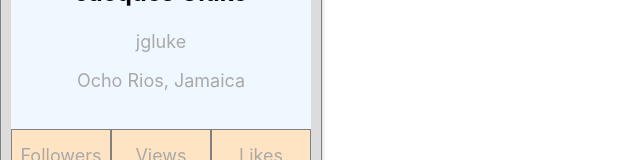
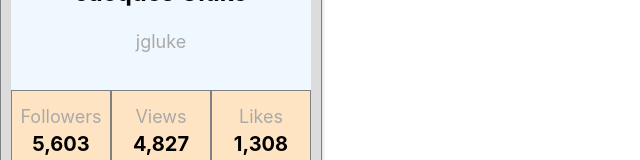
Before and after one commit to ShabanovVA/goit-react-hw-01-components, a React (Create React App) app: page / in a window 1280 px wide. Shown: the part 251-411 px from the top of the page, without its empty margins (0-640 px from the left). Built offline with nearby package versions, Linux system fonts and the light colour scheme.

Commit message:
Corrected HW_1

```diff
--- a/src/components/App.jsx
+++ b/src/components/App.jsx
@@ -10,7 +10,7 @@ import transactions from "./TransactionHistory/transactions.json";
 export const App = () => {
   return (
     <div>
-      <Profile user={user} />
+      <Profile username={user.username} tag={user.tag} avatar={user.avatar} stats={user.stats} />
       <Statistics title="Upload stats" stats={data} />
       <FriendList friends={friends} />
       <TransactionHistory items={transactions} />
--- a/src/components/FriendList/FriendListItem.jsx
+++ b/src/components/FriendList/FriendListItem.jsx
@@ -4,9 +4,9 @@ import { Avatar, Name, Status, Wrapper } from './FriendListItem.styled';
 export const FriendListItem = ({id,avatar, name, isOnline }) => {
     return (
         <Wrapper key={id}>
-        <Status statusUser={isOnline}>{isOnline}</Status>
-        <Avatar src={avatar} alt='User avatar' />
-        <Name>{name}</Name>
+          <Status statusUser={isOnline}>{isOnline}</Status>
+          <Avatar src={avatar} alt='User avatar' />
+          <Name>{name}</Name>
         </Wrapper>
     )
 };
--- a/src/components/Profile/Profile.jsx
+++ b/src/components/Profile/Profile.jsx
@@ -1,7 +1,7 @@
 import PropTypes from 'prop-types';
 import css from './Profile.module.css'
 
-export const Profile = ({ user: { username, tag, location, avatar, stats } }) => {
+export const Profile = ({ username, tag, location, avatar, stats }) => {
   return (
     <div className={css.profile}>
       <div className={css.description}>
```
